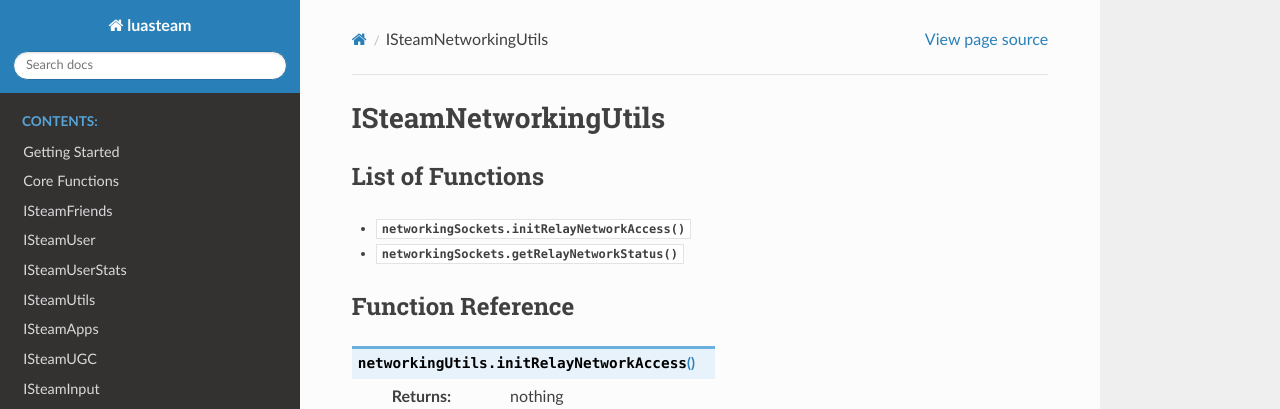
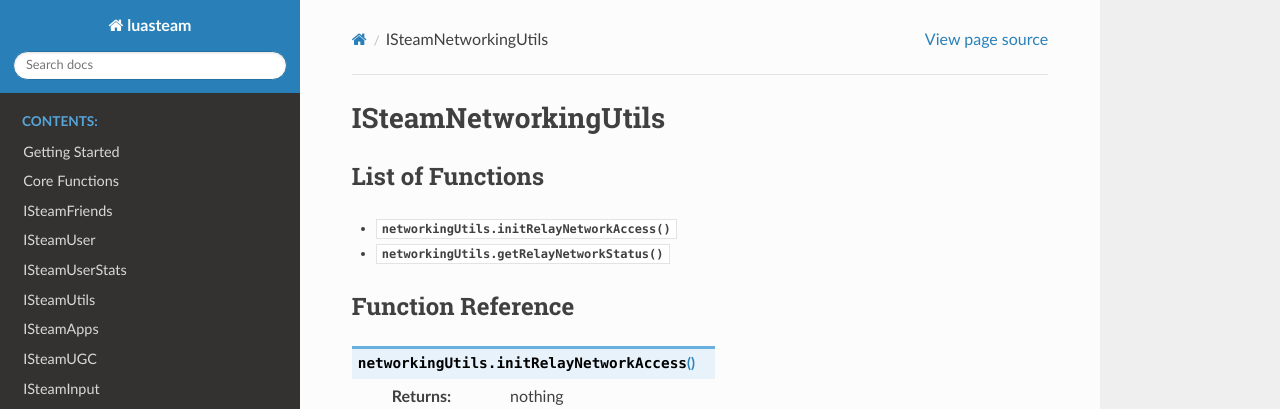
Before and after one commit to uspgamedev/luasteam, a Sphinx documentation site: the page built from docs/networkingUtils.rst, in a window 1280 px wide and 1395 px high. Shown: the top 409 px of the window. Built offline with Sphinx 7.4.7 and the Read the Docs theme 2.0.0, drawn with Linux system fonts in a browser that asks for light colours.

Commit message:
Fix an error in the documentation

```diff
--- a/docs/networkingUtils.rst
+++ b/docs/networkingUtils.rst
@@ -4,8 +4,8 @@
 
 List of Functions
 -----------------
-* :func:`networkingSockets.initRelayNetworkAccess`
-* :func:`networkingSockets.getRelayNetworkStatus`
+* :func:`networkingUtils.initRelayNetworkAccess`
+* :func:`networkingUtils.getRelayNetworkStatus`
 
 Function Reference
 ------------------
```
